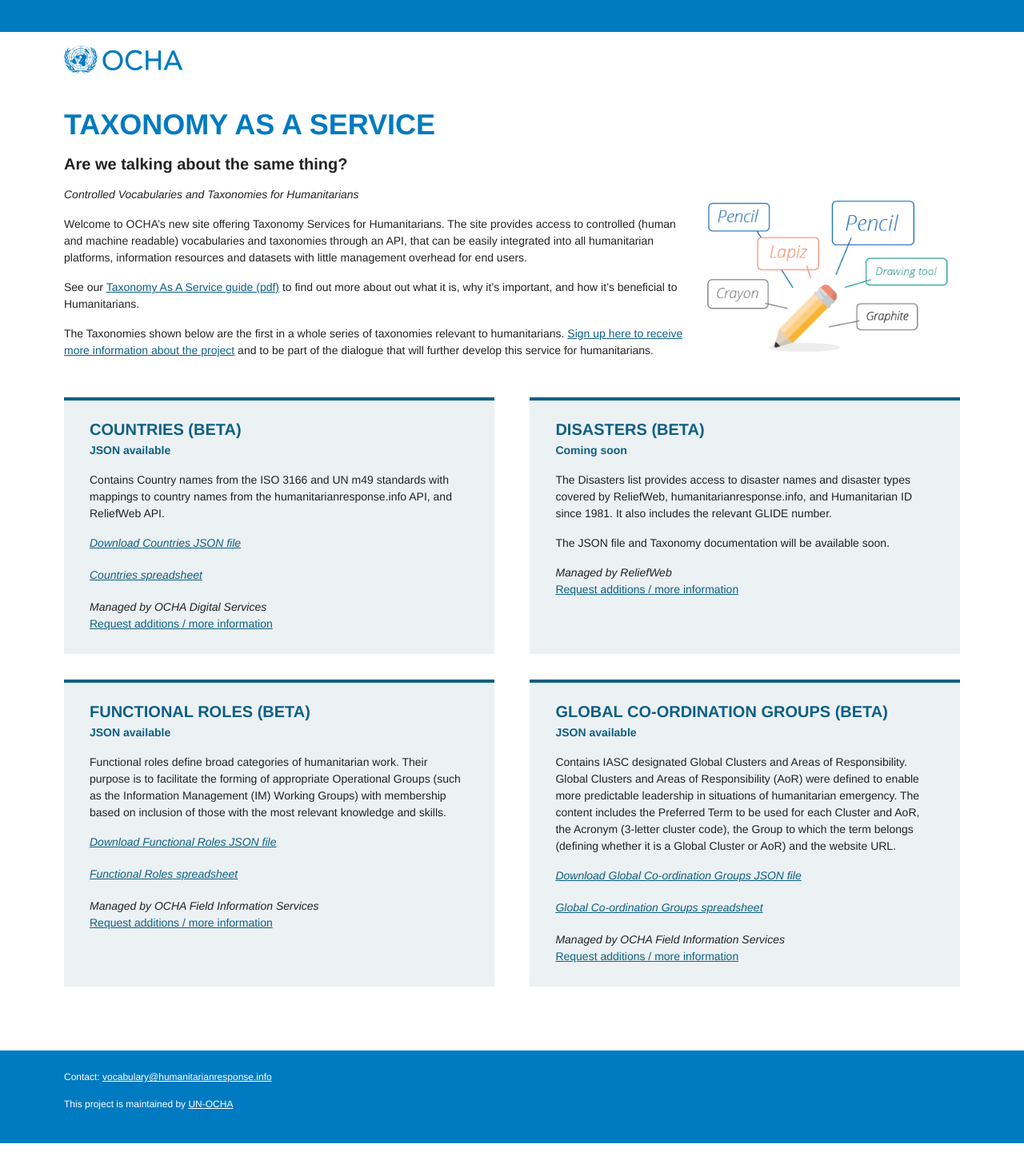
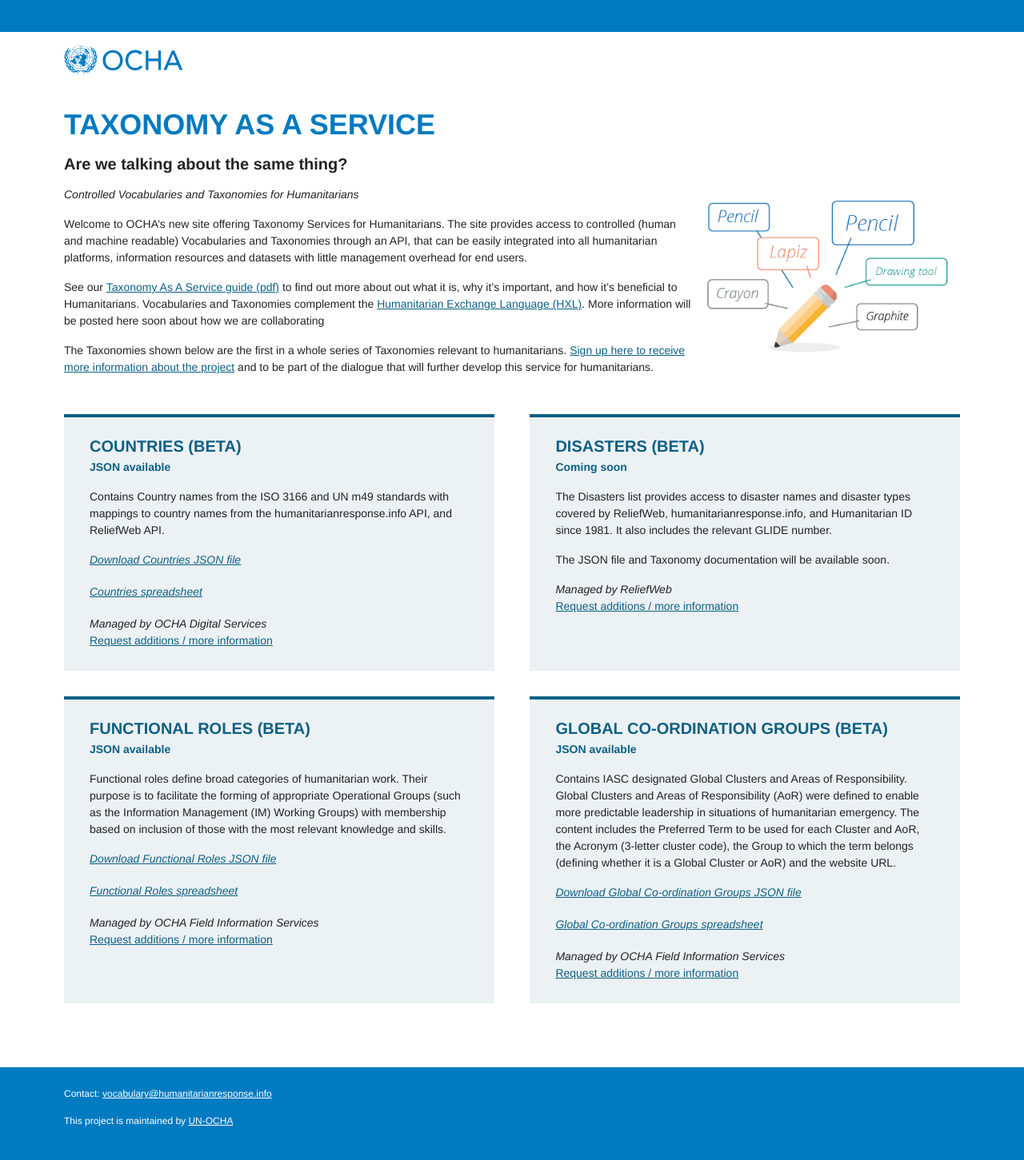
Before and after one commit to rupl/taas-data, a Jekyll site: the page built from index.md, in a window 1280 px wide. Shown: the whole page at 80% size. Built offline with Jekyll 4.4.1, drawn with Linux system fonts in a browser that asks for light colours; before the commit the page ends 1430 px from its top, so only the background shows below that.

Commit message:
Update index.md

```diff
--- a/index.md
+++ b/index.md
@@ -7,8 +7,8 @@ Are we talking about the same thing?
 ------------------------------------
 ![Image showing different words for pencil](/assets/images/pencil-image.png)*Controlled Vocabularies and Taxonomies for Humanitarians*
 
- Welcome to OCHA’s new site offering Taxonomy Services for Humanitarians.  The site provides access to controlled (human and machine readable) vocabularies and taxonomies through an API, that can be easily integrated into all humanitarian platforms, information resources and datasets with little management overhead for end users.
+ Welcome to OCHA’s new site offering Taxonomy Services for Humanitarians.  The site provides access to controlled (human and machine readable) Vocabularies and Taxonomies through an API, that can be easily integrated into all humanitarian platforms, information resources and datasets with little management overhead for end users.
 
-See our [Taxonomy As A Service guide (pdf)](/assets/files/taas-one-pager.pdf) to find out more about out what it is, why it’s important, and how it’s beneficial to Humanitarians.
+See our [Taxonomy As A Service guide (pdf)](/assets/files/taas-one-pager.pdf) to find out more about out what it is, why it’s important, and how it’s beneficial to Humanitarians. Vocabularies and Taxonomies complement the [Humanitarian Exchange Language (HXL)](http://hxlstandard.org/). More information will be posted here soon about how we are collaborating
 
-The Taxonomies shown below are the first in a whole series of taxonomies relevant to humanitarians.  [Sign up here to receive more information about the project](http://unocha.us14.list-manage.com/subscribe?u=731422fb6488c955edec9c5b1&id=9c12c3bf01) and to be part of the dialogue that will further develop this service for humanitarians.
+The Taxonomies shown below are the first in a whole series of Taxonomies relevant to humanitarians.  [Sign up here to receive more information about the project](http://unocha.us14.list-manage.com/subscribe?u=731422fb6488c955edec9c5b1&id=9c12c3bf01) and to be part of the dialogue that will further develop this service for humanitarians.
```
